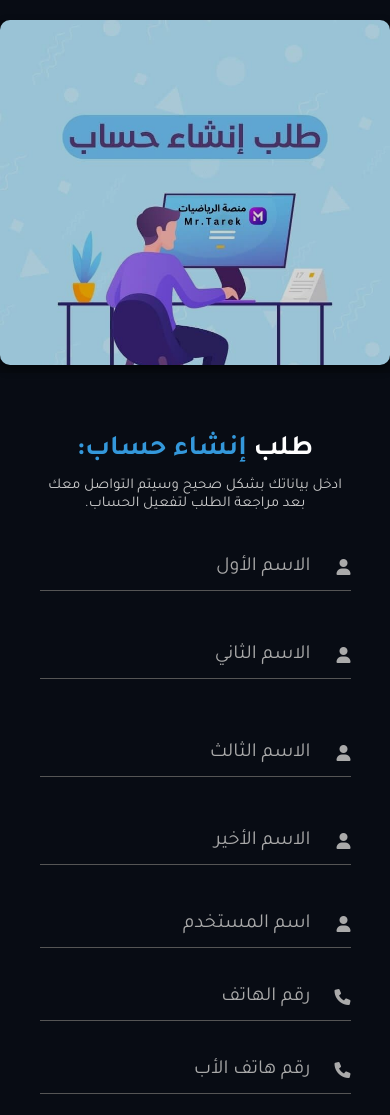
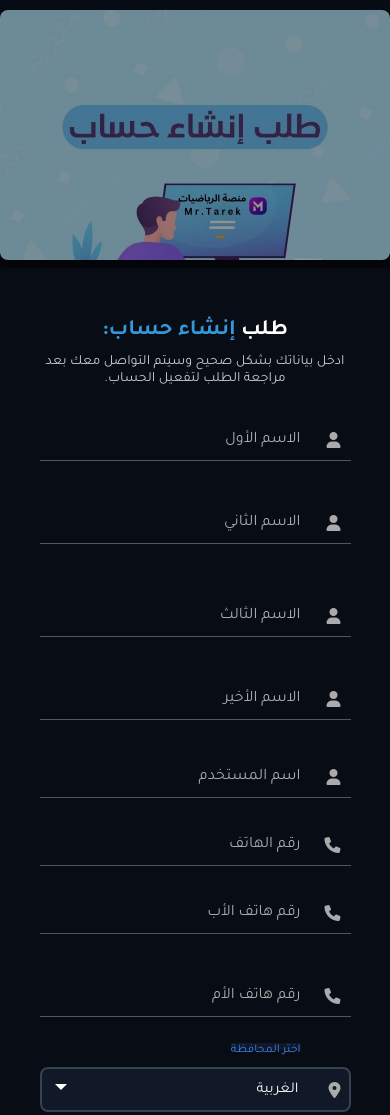
Before and after one commit to SEIbrahimSobhi/register, a plain HTML site: page index.html in a window 390 px wide. Shown: the top 1115 px of the page. Drawn offline with nearby package versions, Linux system fonts and the light colour scheme; files whose address does not match are found by name.

Commit message:
index.html

```diff
--- a/index.html
+++ b/index.html
@@ -17,13 +17,17 @@
 <script nomodule src="https://unpkg.com/ionicons@5.5.2/dist/ionicons/ionicons.js"></script>
 
   <style>
-/* متغيرات جذرية */
+/* ===================================
+   متغيرات جذرية
+=================================== */
 :root {
   --card-width: 300px;
   --card-widtha: min(90vw, 400px);
 }
 
-/* إعادة التهيئة الأساسية */
+/* ===================================
+   إعادة التهيئة الأساسية
+=================================== */
 * {
   margin: 0;
   padding: 0;
@@ -38,7 +42,9 @@ body {
   overflow-x: hidden;
 }
 
-/* إشعار النجاح/الخطأ */
+/* ===================================
+   إشعار النجاح/الخطأ (Notifications)
+=================================== */
 .notification-center {
   position: fixed;
   top: 50%;
@@ -141,18 +147,23 @@ body {
   color: #ef4444;
 }
 
-/* طبقة التعتيم على الصورة */
-.overlay {
+/* ===================================
+   طبقة التعتيم على الصورة (Overlay)
+   - تُضاف على كلٍ من صور الموبايل والديسكتوب
+=================================== */
+.mobile-image-container::after,
+.desktop-image-container::after {
+  content: "";
   position: absolute;
-  top: 0;
-  left: 0;
-  width: 100%;
-  height: 100%;
-  background-color: rgba(0, 0, 0, 0.15);
+  inset: 0;
+  background-color: rgba(0, 0, 0, 0.4); /* طبقة داكنة */
   pointer-events: none;
+  z-index: 1; /* أعلى الصورة */
 }
 
-/* صورة الموبايل (للشاشات الصغيرة فقط) */
+/* ===================================
+   صورة الموبايل (للشاشات الصغيرة)
+=================================== */
 .mobile-image-container {
   position: relative;
   text-align: center;
@@ -161,12 +172,13 @@ body {
 
 .mobile-image-container img {
   width: 100%;
-  max-width: 999px;
   height: 345px;
   object-fit: cover;
   object-position: top;
   border-radius: 10px;
   box-shadow: 0 4px 8px rgba(0, 0, 0, 0.5);
+  position: relative;
+  z-index: 0; /* لكي تظهر الطبقة فوق الصورة */
 }
 
 /* إخفاء صورة الموبايل على الشاشات الكبيرة */
@@ -176,7 +188,9 @@ body {
   }
 }
 
-/* صورة الديسكتوب (للشاشات الكبيرة فقط) */
+/* ===================================
+   صورة الديسكتوب (للشاشات الكبيرة)
+=================================== */
 .desktop-image-container {
   position: relative;
   display: none;
@@ -192,16 +206,23 @@ body {
     width: 100%;
     height: 145vh;
     object-fit: cover;
+    position: relative;
+    z-index: 0;
   }
 }
 
-/* الحاوية الرئيسية للشاشات الكبيرة: تقسيم الصفحة إلى عمودين */
+/* ===================================
+   الحاوية الرئيسية (للكمبيوتر)
+   تقسيم الصفحة إلى عمودين
+=================================== */
 .main-desktop {
   display: flex;
   min-height: 100vh;
 }
 
-/* قسم النموذج */
+/* ===================================
+   قسم النموذج (Form)
+=================================== */
 .form-container {
   width: 100%;
   padding: 20px;
@@ -220,6 +241,9 @@ body {
   margin: 0;
 }
 
+/* ===================================
+   رأس النموذج (العنوان + النص)
+=================================== */
 .form-header {
   text-align: center;
   margin-bottom: 30px;
@@ -243,7 +267,9 @@ body {
   color: #ccc;
 }
 
-/* تقسيم الحقول في صفوف */
+/* ===================================
+   الحقول
+=================================== */
 .row {
   display: flex;
   gap: 10px;
@@ -265,12 +291,12 @@ body {
   margin-bottom: 10px;
 }
 
-/* تصميم الحقول بخط سفلي وتأثير حركة عند التركيز */
+/* تصميم الحقول (خط سفلي + حركة عند التركيز) */
 .form-control,
 .governorate-select {
   width: 100%;
   padding: 12px;
-  padding-right: 40px;
+  padding-right: 50px; /* زيادة المسافة لمنع التصاق النص بالأيقونة */
   background: transparent;
   border: none;
   border-bottom: 1px solid #555;
@@ -292,10 +318,10 @@ body {
   color: transparent;
 }
 
-/* التسمية العائمة */
+/* التسمية العائمة (Label) */
 .form-label {
   position: absolute;
-  right: 40px;
+  right: 50px; /* موازاة مع الـ padding-right */
   top: 50%;
   transform: translateY(-50%);
   transition: all 0.2s ease;
@@ -317,7 +343,7 @@ body {
 /* أيقونات الحقول */
 .form-icon {
   position: absolute;
-  right: 0;
+  right: 10px;
   top: 50%;
   transform: translateY(-50%);
   color: #aaa;
@@ -332,7 +358,9 @@ body {
   transform: translateY(-55%);
 }
 
-/* إعدادات القائمة المنسدلة للمحافظات */
+/* ===================================
+   القائمة المنسدلة (Select) للمحافظات
+=================================== */
 .governorate-select-wrapper {
   position: relative;
   margin: 1rem 0;
@@ -341,7 +369,7 @@ body {
 
 .governorate-select {
   width: 100%;
-  padding: 12px 40px 12px 15px;
+  padding: 12px 50px 12px 15px;
   border: 2px solid #374151;
   border-radius: 8px;
   background-color: #111827;
@@ -356,10 +384,20 @@ body {
   direction: rtl;
 }
 
-/* إصلاح مشكلة التسمية العائمة للقائمة */
+/* تحسين شكل زر "اختر محافظة" */
+.governorate-select:hover {
+  border-color: #3b82f6;
+}
+
+.governorate-select:focus {
+  border-color: #3b82f6;
+  box-shadow: 0 0 0 3px rgba(59, 130, 246, 0.2);
+  transform: none;
+}
+
 .governorate-select-wrapper .form-label {
   position: absolute;
-  right: 40px;
+  right: 50px;
   top: 50%;
   transform: translateY(-50%);
   color: #9ca3af;
@@ -377,14 +415,7 @@ body {
   background: linear-gradient(to bottom, #111827 50%, transparent 50%);
 }
 
-/* إصلاح موضع الأيقونة للقائمة */
-.governorate-select-wrapper .form-icon {
-  left: auto;
-  right: 15px;
-  color: #6b7280;
-}
-
-/* إصلاح سهم الاختيار للقائمة */
+/* سهم الاختيار */
 .governorate-select-wrapper::after {
   content: '';
   position: absolute;
@@ -397,14 +428,7 @@ body {
   transition: transform 0.3s ease;
 }
 
-/* توافق مع التصميم الأصلي عند التركيز */
-.governorate-select:focus {
-  border-color: #3b82f6;
-  box-shadow: 0 0 0 3px rgba(59, 130, 246, 0.2);
-  transform: none;
-}
-
-/* تخصيص شريط التمرير للقائمة */
+/* شريط التمرير */
 .governorate-select::-webkit-scrollbar {
   width: 8px;
 }
@@ -442,28 +466,14 @@ body {
   position: relative;
 }
 
-/* تخصيص تمرير القائمة بشكل إضافي */
-.governorate-select::-webkit-scrollbar {
-  width: 10px;
-}
-
-.governorate-select::-webkit-scrollbar-thumb {
-  background: #3b82f6;
-  border-radius: 8px;
-  border: 2px solid #1f2937;
-}
-
-.governorate-select::-webkit-scrollbar-track {
-  background: #1f2937;
-  border-radius: 8px;
-}
-
 .governorate-select option:focus {
   outline: 2px solid #60a5fa;
   outline-offset: 2px;
 }
 
-/* زر "طلب إنشاء حساب" */
+/* ===================================
+   الأزرار (إنشاء حساب / فيديو)
+=================================== */
 .submit-btn {
   width: 180px;
   padding: 16px 0;
@@ -496,7 +506,6 @@ body {
   transform: translateY(0);
 }
 
-/* زر الفيديو */
 .video-btn {
   width: 180px;
   padding: 16px 0;
@@ -526,7 +535,7 @@ body {
   transform: translateY(0);
 }
 
-/* تأثير الإضاءة الداخلية على الأزرار */
+/* تأثير الإضاءة الداخلية للأزرار */
 .submit-btn::before,
 .video-btn::before {
   content: '';
@@ -548,7 +557,9 @@ body {
   border-color: #f59e0b;
 }
 
-/* رابط تسجيل الدخول */
+/* ===================================
+   رابط تسجيل الدخول
+=================================== */
 .login-link {
   text-align: center;
   margin-top: 20px;
@@ -566,7 +577,9 @@ body {
   cursor: pointer;
 }
 
-/* تذييل الصفحة */
+/* ===================================
+   تذييل الصفحة (Footer)
+=================================== */
 footer {
   text-align: center;
   padding: 10px;
@@ -576,41 +589,86 @@ footer {
   margin-top: 20px;
 }
 
-/* ========================================================
-   التعديلات الخاصة بالشاشات الصغيرة
-   - عرض الحقول تحت بعضها
-   - تكبير حجم النموذج والعناصر ليكون العرض واضحًا
-======================================================== */
+/* ===================================
+   تحسينات للشاشات الصغيرة (أقل من 768px)
+   بدون تغيير على الشاشات الكبيرة
+=================================== */
 @media (max-width: 768px) {
-  /* جعل القسم الرئيسي عمودي على الموبايل */
+  /* جعل القسم الرئيسي عمودي */
   .main-desktop {
     flex-direction: column;
   }
 
-  /* ترتيب الحقول في صفوف لتظهر عموديًا */
+  /* جعل صورة الموبايل أصغر قليلاً وتوضع أعلى الصفحة */
+  .mobile-image-container {
+    margin: 10px auto;
+  }
+  .mobile-image-container img {
+    height: 250px; /* تصغير ارتفاع الصورة */
+    border-radius: 8px;
+  }
+
+  /* الحقول تحت بعضها */
   .row {
     flex-direction: column;
     gap: 15px;
   }
 
-  /* تكبير حجم الحاوية وتوسيطها */
+  /* تكبير حجم حاوية النموذج وتوسيطها */
   .form-container {
     width: 90%;
     margin: 20px auto;
     padding: 20px;
   }
 
-  /* تكبير حجم الحقول لتحسين القراءة والتفاعل */
+  /* تقليل حجم العنوان والنص أسفل العنوان (كان كبيرًا جدًا) */
+  .form-header h1 {
+    font-size: 22px;
+    margin-bottom: 10px;
+  }
+  .form-header p {
+    font-size: 14px;
+  }
+
+  /* تقليل حجم الحقول قليلاً */
   .form-control,
   .governorate-select {
-    font-size: 16px;
-    padding: 14px;
+    font-size: 15px;
+    padding: 12px;
+    padding-right: 50px; /* الحفاظ على مسافة للأيقونة */
   }
 
-  /* جعل أزرار الإجراء بعرض كامل */
+  /* تقليل حجم التسمية العائمة (Label) */
+  .form-label {
+    font-size: 16px;
+  }
+
+  /* الأزرار بعرض كامل مع تقليل حجم الخط */
   .submit-btn,
   .video-btn {
     width: 100%;
+    font-size: 16px;
+    padding: 14px 0;
+  }
+
+  /* تكبير/تصغير رابط تسجيل الدخول */
+  .login-link {
+    font-size: 14px;
+  }
+
+  /* تكبير/تصغير حجم التذييل */
+  footer {
+    font-size: 12px;
+  }
+
+  /* تحسين شكل زر "اختر محافظة" وقائمته */
+  .governorate-select {
+    font-size: 15px;
+    padding: 12px 50px 12px 20px;
+    border-radius: 8px;
+  }
+  .governorate-select-wrapper .form-label {
+    font-size: 14px;
   }
 }
 
@@ -619,7 +677,7 @@ footer {
 <body>
   <!-- صورة الموبايل (للشاشات الصغيرة فقط) -->
   <div class="mobile-image-container">
-    <img src="منصة الرياضيات M r . T a r e k.jpeg" alt="صورة المنصة">
+    <img src="/home/kali/Desktop/منصة-Mr.tarek/assets/img/منصة الرياضيات M r . T a r e k.jpeg" alt="صورة المنصة">
     <div class="overlay"></div>
   </div>
 
@@ -627,7 +685,7 @@ footer {
   <div class="main-desktop">
     <!-- صورة الديسكتوب (للشاشات الكبيرة فقط) -->
     <div class="desktop-image-container">
-      <img src="منصة الرياضيات M r . T a r e k.jpeg" alt="صورة المنصة">
+      <img src="/home/kali/Desktop/منصة-Mr.tarek/assets/img/منصة الرياضيات M r . T a r e k.jpeg" alt="صورة المنصة">
       <div class="overlay"></div>
     </div>
     <!-- قسم النموذج -->
```
